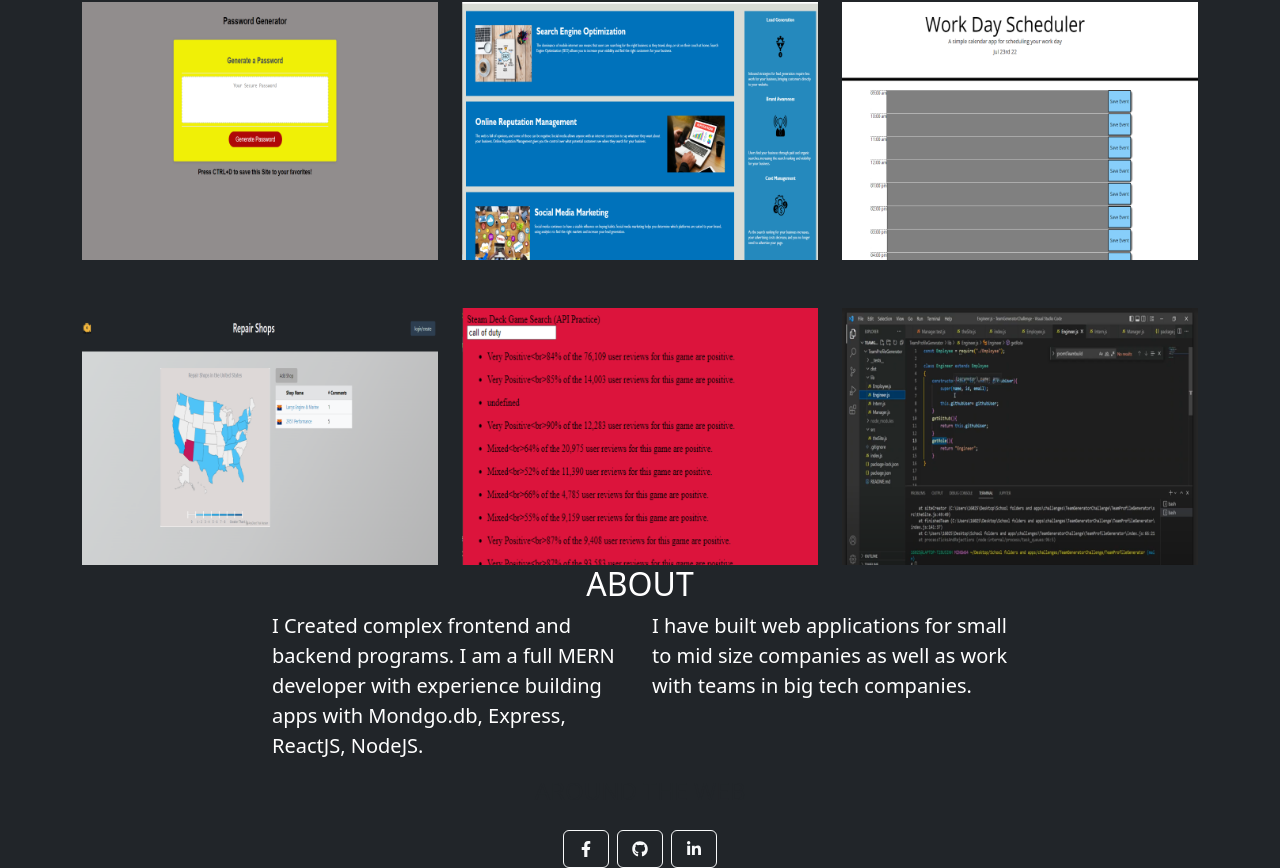
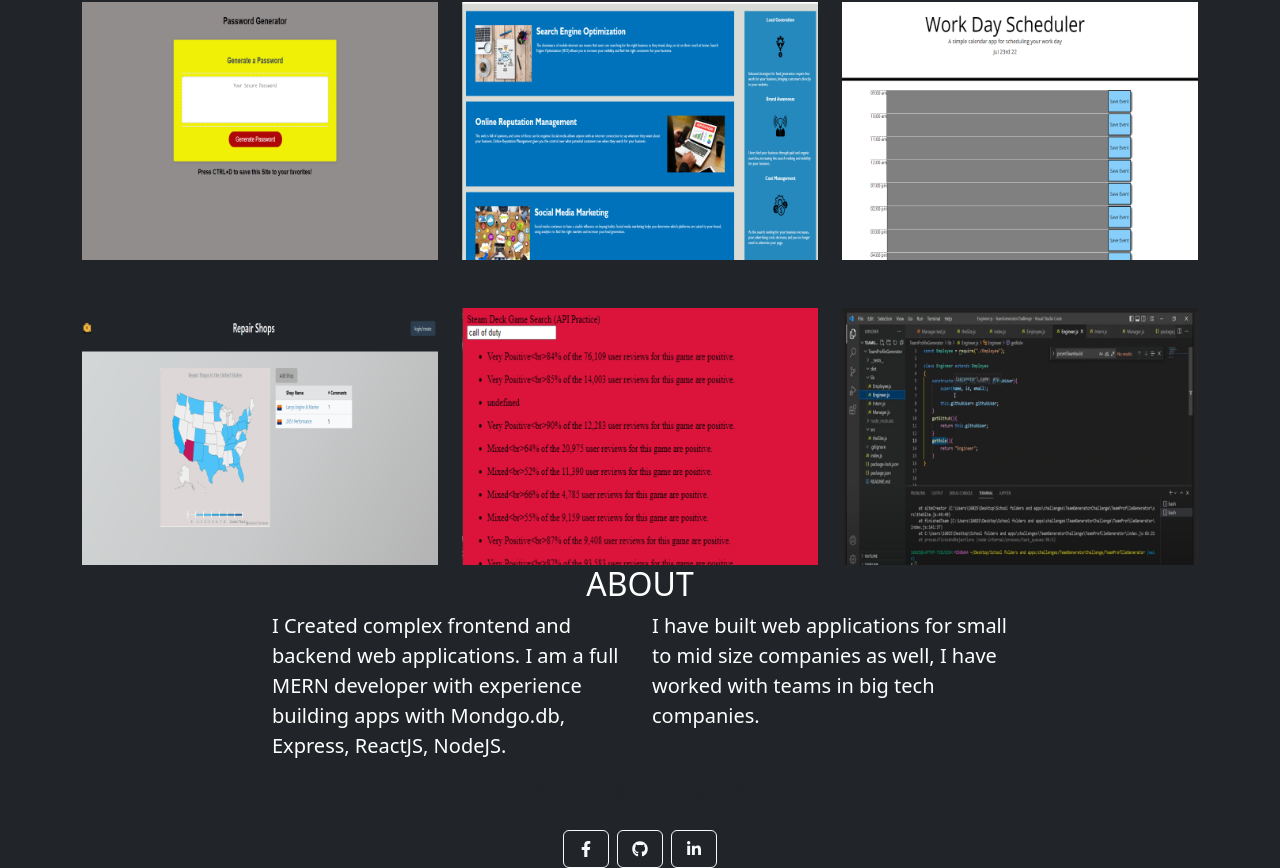
Before and after one commit to bighamcyrus/my-react-portfolio, a React (Create React App) app: page / in a window 1280 px wide. Shown: the part 220-1088 px from the top of the page. Built offline with nearby package versions, Linux system fonts and the light colour scheme.

Commit message:
text edit

```diff
--- a/src/components/Home.js
+++ b/src/components/Home.js
@@ -13,8 +13,8 @@ const Home = () => {
                 </div>
 
                 <div className="row">
-                    <div className="col-lg-4 ms-auto"><p className="lead">I Created complex frontend and backend programs. I am a full MERN developer with experience building apps with Mondgo.db, Express, ReactJS, NodeJS.    </p></div>
-                    <div className="col-lg-4 me-auto"><p className="lead">I have built web applications for small to mid size companies as well as work with teams in big tech companies.</p></div>
+                    <div className="col-lg-4 ms-auto"><p className="lead">I Created complex frontend and backend web applications. I am a full MERN developer with experience building apps with Mondgo.db, Express, ReactJS, NodeJS.    </p></div>
+                    <div className="col-lg-4 me-auto"><p className="lead">I have built web applications for small to mid size companies as well, I have worked with teams in big tech companies.</p></div>
                 </div>
                 </div>
          </section>
```
